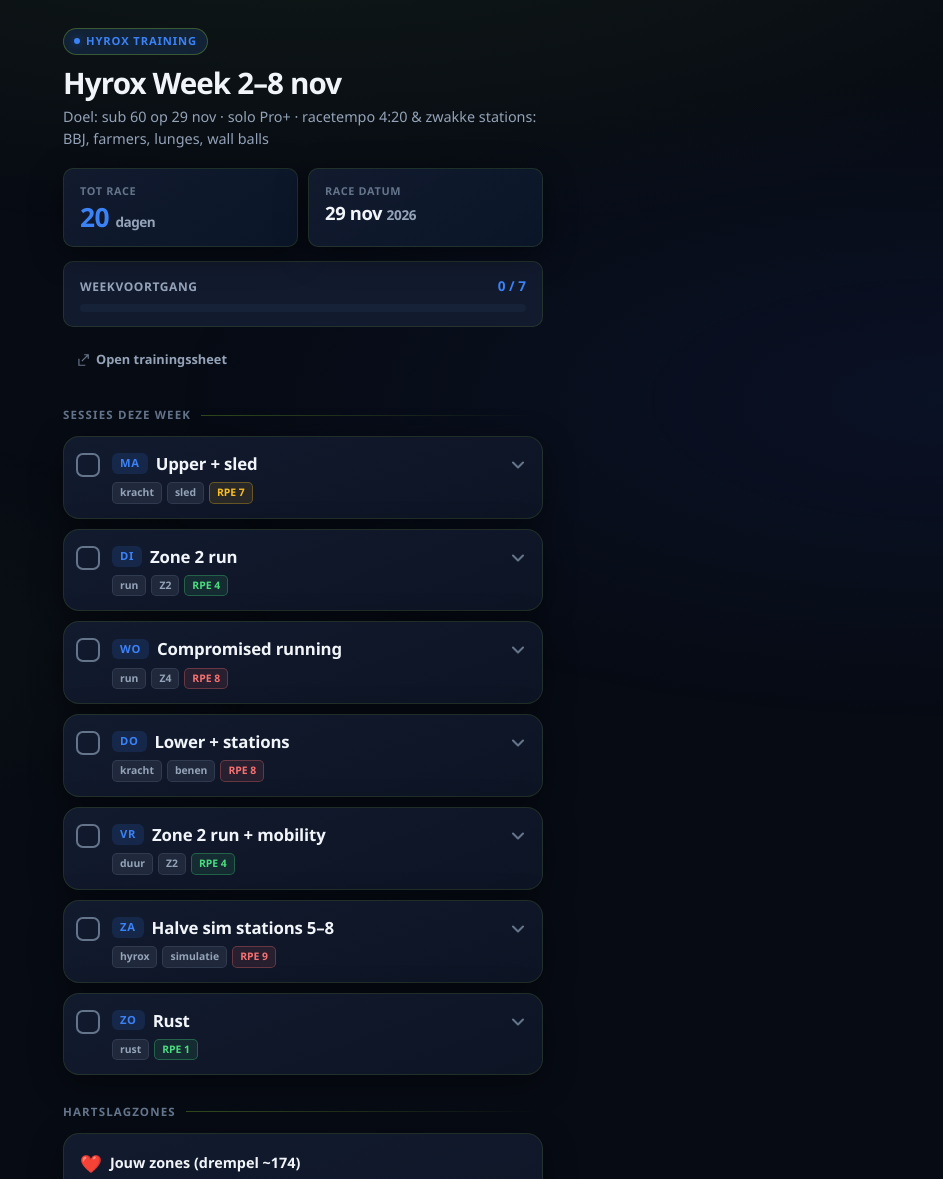
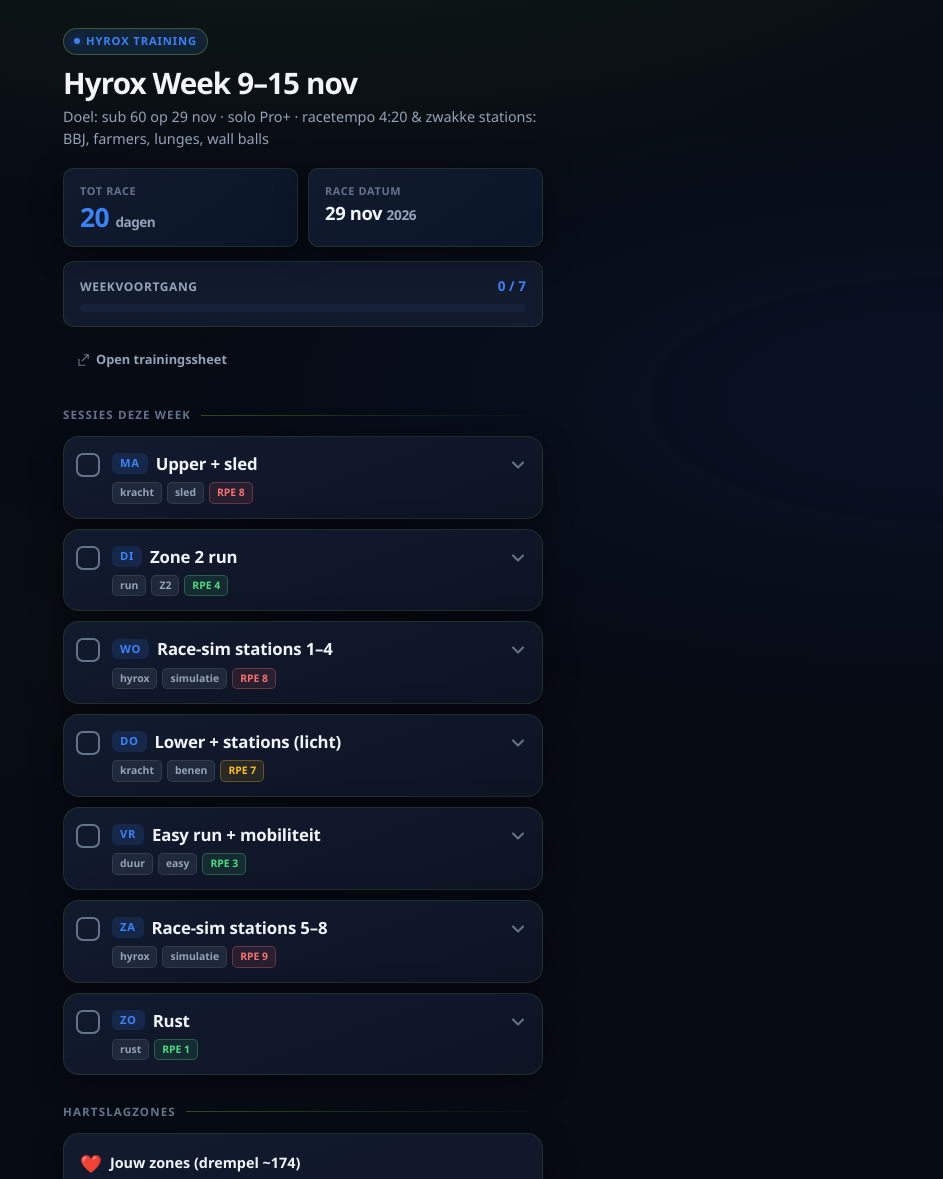
Before and after one commit to joepvdh12-eng/hyrox-dashboard, a plain HTML site: page index.html in a window 1280 px wide. Shown: the top 1179 px of the page, without its empty margins (337-1280 px from the left). Drawn offline with Linux system fonts and the light colour scheme.

Commit message:
Hyrox week 9-15 nov

```diff
--- a/index.html
+++ b/index.html
@@ -3,7 +3,7 @@
 <head>
 <meta charset="UTF-8">
 <meta name="viewport" content="width=device-width, initial-scale=1.0, viewport-fit=cover">
-<title>Hyrox Week 2–8 nov</title>
+<title>Hyrox Week 9–15 nov</title>
 <style>
   :root {
     --bg: #070b14;
@@ -602,7 +602,7 @@
     <div class="badge-row">
       <span class="badge">Hyrox training</span>
     </div>
-    <h1>Hyrox Week 2–8 nov</h1>
+    <h1>Hyrox Week 9–15 nov</h1>
     <p class="subtitle">Doel: sub 60 op 29 nov · solo Pro+ · racetempo 4:20 &amp; zwakke stations: BBJ, farmers, lunges, wall balls</p>
 
     <div class="stats-grid">
@@ -681,7 +681,7 @@
 <script>
 (function () {
   const RACE = new Date(2026, 10, 29); // 29 nov 2026
-  const STORAGE_KEY = "hyrox-w2nov-8nov-2026";
+  const STORAGE_KEY = "hyrox-w9nov-15nov-2026";
 
   const SESSIONS = [
   {
@@ -692,13 +692,13 @@
       "kracht",
       "sled"
     ],
-    "rpe": 7,
+    "rpe": 8,
     "details": [
       "Sled push 6×25 m (Pro+)",
       "Sled pull 6×25 m (Pro+)",
+      "Bovenlichaam push/pull 4×6–8",
       "SkiErg 4×500 m op racetempo",
-      "Roeien 4×500 m op racetempo",
-      "Bovenlichaam push/pull"
+      "Roeien 4×500 m op racetempo"
     ]
   },
   {
@@ -711,7 +711,7 @@
     ],
     "rpe": 4,
     "details": [
-      "50–55 min duurloop",
+      "45–50 min duurloop",
       "HS 140–152, praattempo",
       "Echt rustig houden"
     ]
@@ -719,68 +719,68 @@
   {
     "id": "wo",
     "day": "Wo",
-    "name": "Compromised running",
+    "name": "Race-sim stations 1–4",
     "tags": [
-      "run",
-      "Z4"
+      "hyrox",
+      "simulatie"
     ],
     "rpe": 8,
     "details": [
       "Warm-up 10–15 min",
-      "5 × (1 km @ 4:20/km + 25 wall balls)",
-      "2 min rust tussen de rondes",
-      "Wall balls Pro+, zo onbroken mogelijk"
+      "1 km @ 4:20 + SkiErg 1000 m",
+      "1 km @ 4:20 + sled push 50 m (Pro+)",
+      "1 km @ 4:20 + sled pull 50 m (Pro+)",
+      "1 km @ 4:20 + BBJ 80 m · noteer splits"
     ]
   },
   {
     "id": "do",
     "day": "Do",
-    "name": "Lower + stations",
+    "name": "Lower + stations (licht)",
     "tags": [
       "kracht",
       "benen"
     ],
-    "rpe": 8,
+    "rpe": 7,
     "details": [
-      "Box squat of leg press 4×6",
+      "Box squat of leg press 3×6",
       "RDL 3×8",
-      "Sandbag lunges 4×25 m (focus)",
-      "Farmers 4×200 m (Pro of zwaarder)",
-      "BBJ 5×10, gecontroleerd landen (focus)",
+      "Sandbag lunges 3×25 m (focus)",
+      "Farmers 4×150 m (Pro of zwaarder)",
+      "BBJ 4×10, gecontroleerd landen",
       "Pijnvrij bereik, knie/heup in de gaten houden"
     ]
   },
   {
     "id": "vr",
     "day": "Vr",
-    "name": "Zone 2 run + mobility",
+    "name": "Easy run + mobiliteit",
     "tags": [
       "duur",
-      "Z2"
+      "easy"
     ],
-    "rpe": 4,
+    "rpe": 3,
     "details": [
-      "Zone 2 run 40–45 min, HS 140–152",
+      "Easy run 30–35 min, HS onder 145",
       "Daarna mobility heup/knie 15 min",
-      "Alleen als je fit bent; anders easy 30 min HS <145 of rust",
-      "Vervangt de overgeslagen Z2 van di 3 nov"
+      "Herstel voor de race-sim van zaterdag"
     ]
   },
   {
     "id": "za",
     "day": "Za",
-    "name": "Halve sim stations 5–8",
+    "name": "Race-sim stations 5–8",
     "tags": [
       "hyrox",
       "simulatie"
     ],
     "rpe": 9,
     "details": [
-      "4 rondes: 1 km @ 4:20/km + station",
-      "Ronde 1: roeien 1000 m",
-      "Ronde 2: farmers 200 m",
-      "Ronde 3: sandbag lunges 100 m (focus)",
-      "Ronde 4: wall balls 100 (focus) · noteer splits"
+      "Warm-up 10 min",
+      "1 km @ 4:20 + roeien 1000 m",
+      "1 km @ 4:20 + farmers 200 m",
+      "1 km @ 4:20 + sandbag lunges 100 m (focus)",
+      "1 km @ 4:20 + 100 wall balls (focus) · noteer splits"
     ]
   },
   {
@@ -793,7 +793,7 @@
     "rpe": 1,
     "details": [
       "Volledige rust",
-      "Herstel voor volgende week (race over 3 weken)"
+      "Herstel · volgende week (16–22 nov) begint de taper"
     ]
   }
 ];
```
